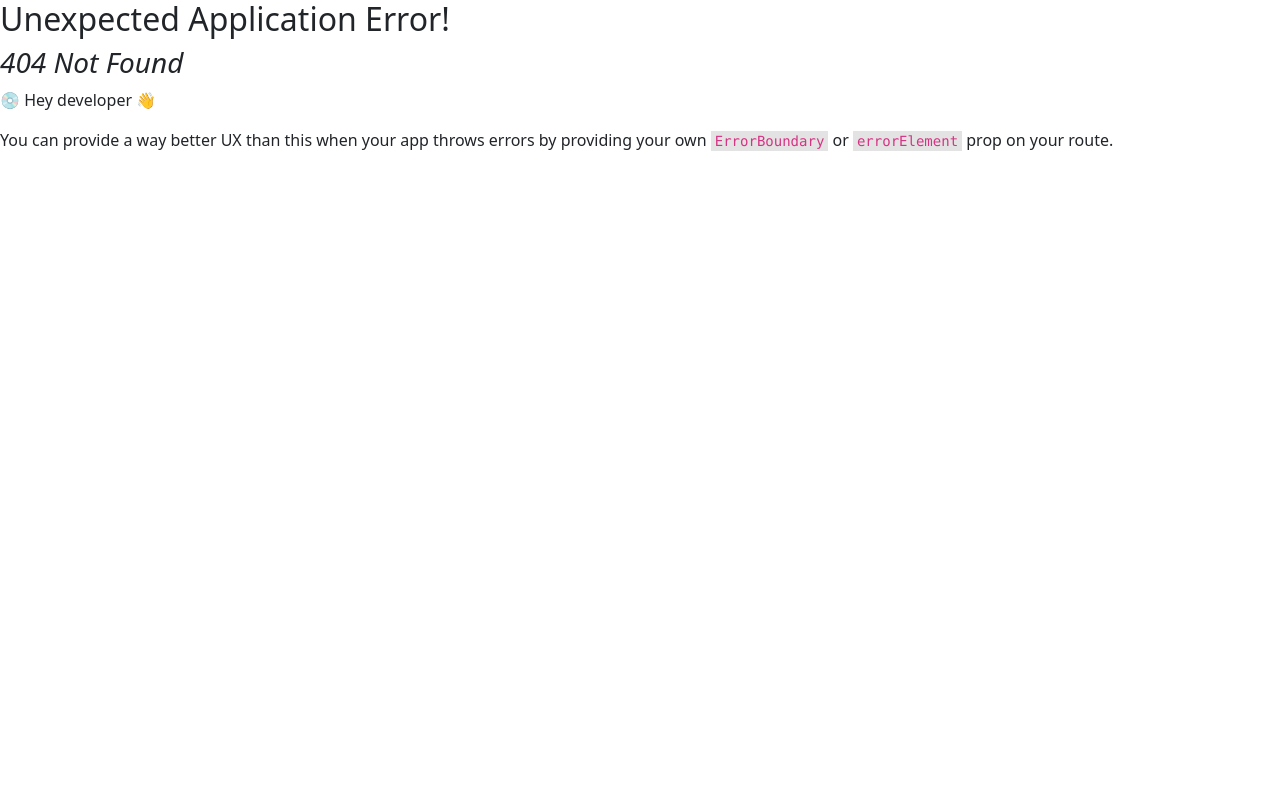
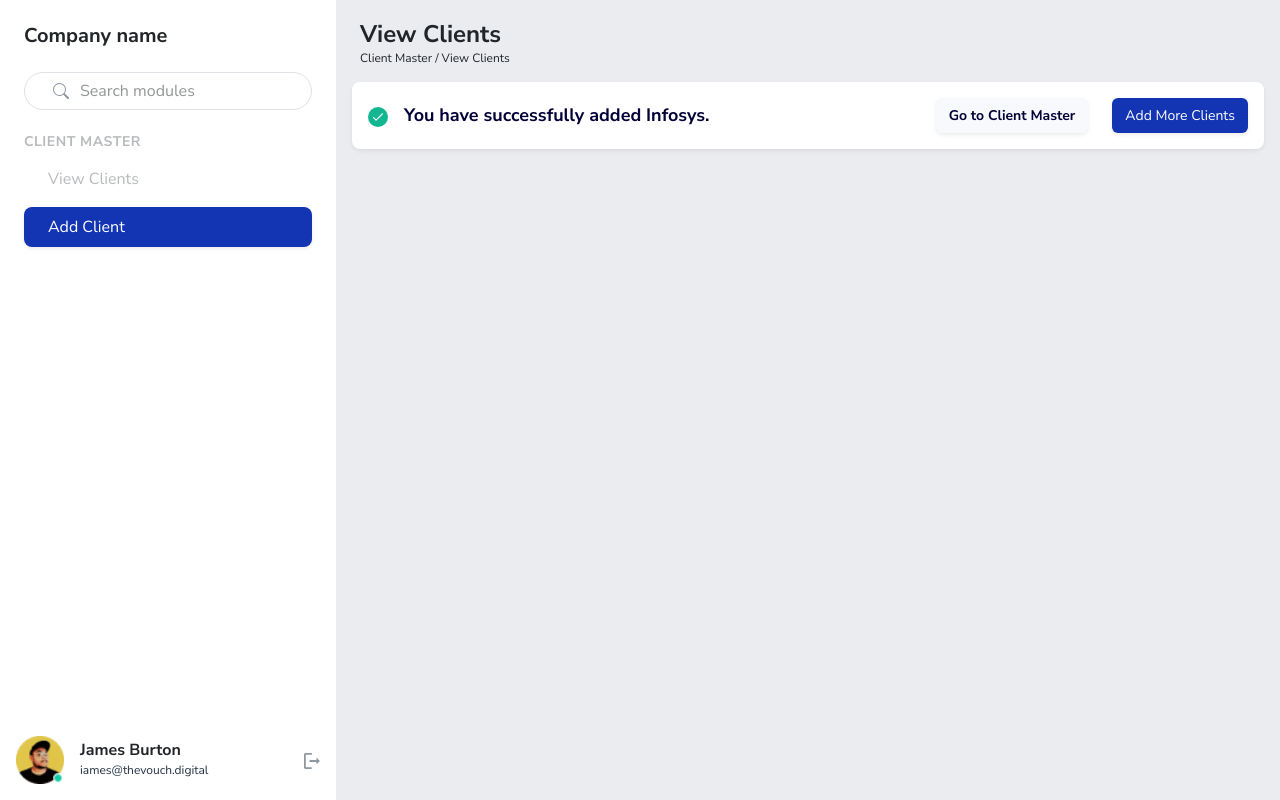
Before and after one commit to bhatshakran/vouch-adminpanel, a React (Vite) app: page /add/success in a window 1280 px wide. Before the commit this address had no page. Built offline with nearby package versions, Linux system fonts and the light colour scheme.

Commit message:
Success Header added;

```diff
--- a/src/App.css
+++ b/src/App.css
@@ -39,6 +39,9 @@
   color: #686687 !important;
 }
 
+.lightbtnbg {
+  background-color: #f8f9fd !important;
+}
 .nunito {
   font-family: 'Nunito Sans' !important;
 }
@@ -166,6 +169,10 @@
 .f-20 {
   font-size: 20px !important;
 }
+
+.f-18 {
+  font-size: 18px !important;
+}
 .f-16 {
   font-size: 16px !important;
 }
--- a/src/main.jsx
+++ b/src/main.jsx
@@ -11,6 +11,7 @@ import CreateProfile from './routes/Dashboard/Clients/AddClient/CreateProfile/Cr
 import PaymentSetup from './routes/Dashboard/Clients/AddClient/PaymentSetup/PaymentSetup';
 import ThemeSetup from './routes/Dashboard/Clients/AddClient/ThemeSetup/ThemeSetup';
 import ModulesSetup from './routes/Dashboard/Clients/AddClient/ModuleSetup/ModulesSetup';
+import Success from './routes/Dashboard/Clients/AddClient/Success/Success';
 
 const router = createBrowserRouter([
   {
@@ -42,6 +43,10 @@ const router = createBrowserRouter([
             path: 'modulesetup',
             element: <ModulesSetup />,
           },
+          {
+            path: 'success',
+            element: <Success />,
+          },
         ],
       },
     ],
--- a/src/routes/Dashboard/Clients/AddClient/Header/Header.jsx
+++ b/src/routes/Dashboard/Clients/AddClient/Header/Header.jsx
@@ -6,7 +6,9 @@ const Header = () => {
   console.log(pathname.split('/').includes('add'));
   return (
     <div
-      className='bg-white d-flex flex-wrap   w-100 justify-content-start pt-4  nunito mt-4 rounded-top-3 shadow-sm '
+      className={`bg-white d-flex flex-wrap   w-100 justify-content-start pt-4  nunito mt-4 rounded-top-3 shadow-sm ${
+        pathname.split('/').includes('success') && 'd-none'
+      }`}
       style={{ color: '#939596' }}
     >
       <Link
--- /dev/null
+++ b/src/routes/Dashboard/Clients/AddClient/Success/Success.jsx
@@ -0,0 +1,12 @@
+import React from 'react';
+import SuccessMsg from './SuccessMsg';
+
+const Success = () => {
+  return (
+    <div>
+      <SuccessMsg />
+    </div>
+  );
+};
+
+export default Success;
--- /dev/null
+++ b/src/routes/Dashboard/Clients/AddClient/Success/SuccessMsg.jsx
@@ -0,0 +1,56 @@
+import React from 'react';
+import { Link } from 'react-router-dom';
+
+const SuccessMsg = () => {
+  return (
+    <div className='bg-white py-3 px-3 mt-2 rounded-3 shadow-sm'>
+      <div className='d-flex flex-wrap align-items-center justify-content-between'>
+        <div className='d-flex gap-3 align-items-center'>
+          <div>
+            <svg
+              width='20'
+              height='20'
+              viewBox='0 0 32 32'
+              fill='none'
+              xmlns='http://www.w3.org/2000/svg'
+            >
+              <rect width='32' height='32' rx='16' fill='#12B690' />
+              <path
+                d='M12.9394 19.7046L9.62578 16.3909C9.25336 16.0185 8.65175 16.0185 8.27932 16.3909C7.90689 16.7634 7.90689 17.365 8.27932 17.7374L12.271 21.729C12.6434 22.1015 13.245 22.1015 13.6174 21.729L23.7207 11.6258C24.0931 11.2534 24.0931 10.6517 23.7207 10.2793C23.3483 9.90689 22.7466 9.90689 22.3742 10.2793L12.9394 19.7046Z'
+                fill='white'
+              />
+            </svg>
+          </div>
+
+          <div>
+            <h2 className='nunito fw-bold f-18 bluishblack my-0'>
+              You have successfully added Infosys.
+            </h2>
+          </div>
+        </div>
+        <div className=' d-flex flex-wrap gap-4 nunito'>
+          <button className='btn lightbtnbg fw-bold  primarycolor d-flex gap-2 align-items-center f-14 shadow-sm'>
+            <Link
+              to='/clients/'
+              className='bluishblack'
+              style={{ textDecoration: 'none' }}
+            >
+              Go to Client Master
+            </Link>
+          </button>
+          <button className='btn primarybg  text-white d-flex gap-2 align-items-center f-14 shadow-sm'>
+            <Link
+              to='/add/createprofile'
+              className='text-white'
+              style={{ textDecoration: 'none' }}
+            >
+              Add More Clients
+            </Link>
+          </button>
+        </div>
+      </div>
+    </div>
+  );
+};
+
+export default SuccessMsg;
```
